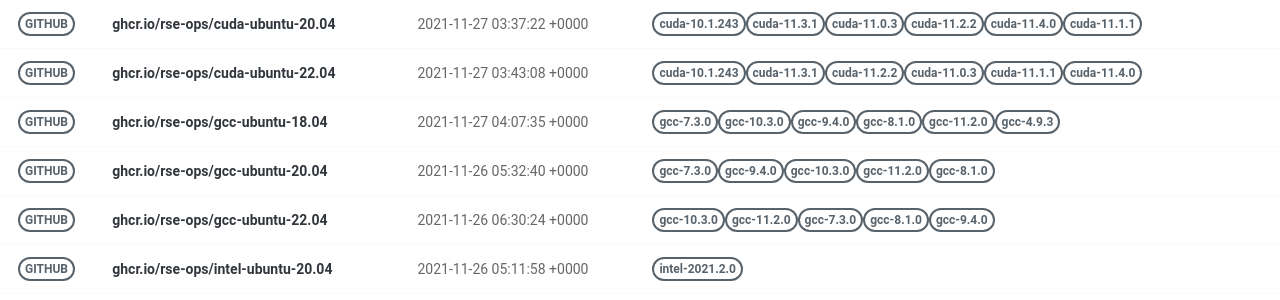
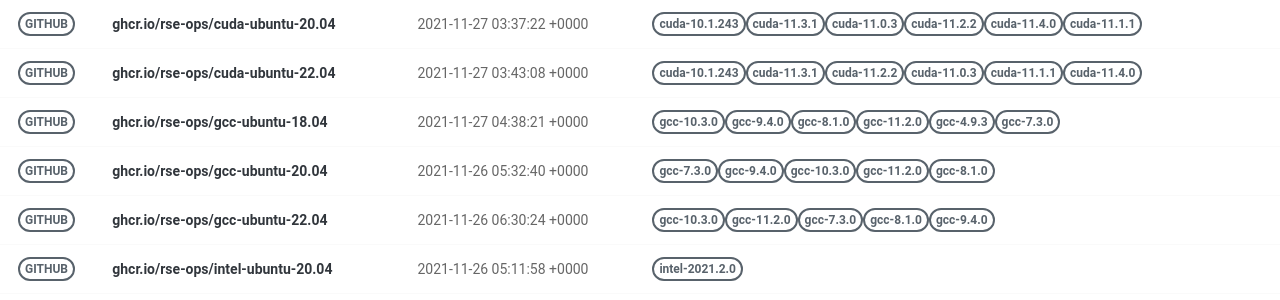
Before and after one commit to rse-ops/docker-images, a Jekyll site: the page built from pages/index.md, in a window 1280 px wide. Shown: the part 277-577 px from the top of the page. Built offline with Jekyll 4.4.1, drawn with Linux system fonts in a browser that asks for light colours; nearby versions of some CDN libraries.

Commit message:
Automated push to update library 2021-11-27

```diff
--- a/_library/ghcr.io-rse-ops-gcc-ubuntu-18.04.md
+++ b/_library/ghcr.io-rse-ops-gcc-ubuntu-18.04.md
@@ -1,14 +1,11 @@
 ---
 layout: container
 name: ghcr.io/rse-ops/gcc-ubuntu-18.04
-updated_at: 2021-11-27 04:07:35.587094
+updated_at: 2021-11-27 04:38:21.124751
 
 
 container_url: https://github.com/orgs/rse-ops/packages/container/package/gcc-ubuntu-18.04
 versions:
- - tag: gcc-7.3.0
-   dockerfile: https://github.com/rse-ops/docker-images/blob/main/ubuntu/gcc/Dockerfile
-   manifest: https://crane.ggcr.dev/manifest/ghcr.io/rse-ops/gcc-ubuntu-18.04:gcc-7.3.0
  - tag: gcc-10.3.0
    dockerfile: https://github.com/rse-ops/docker-images/blob/main/ubuntu/gcc/Dockerfile
    manifest: https://crane.ggcr.dev/manifest/ghcr.io/rse-ops/gcc-ubuntu-18.04:gcc-10.3.0
```
Also changed, not shown: other parts of _library/ghcr.io-rse-ops-gcc-ubuntu-18.04.md (+3 -0 lines).
